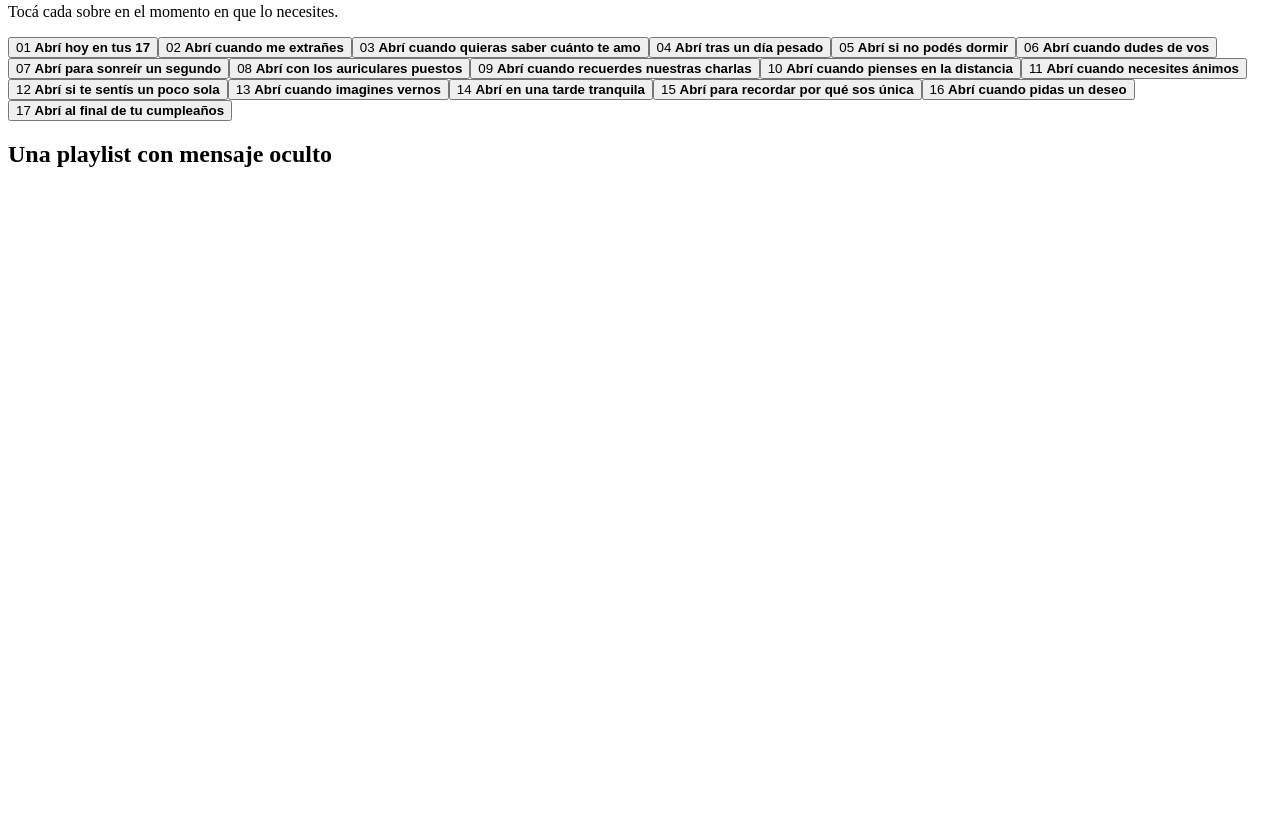
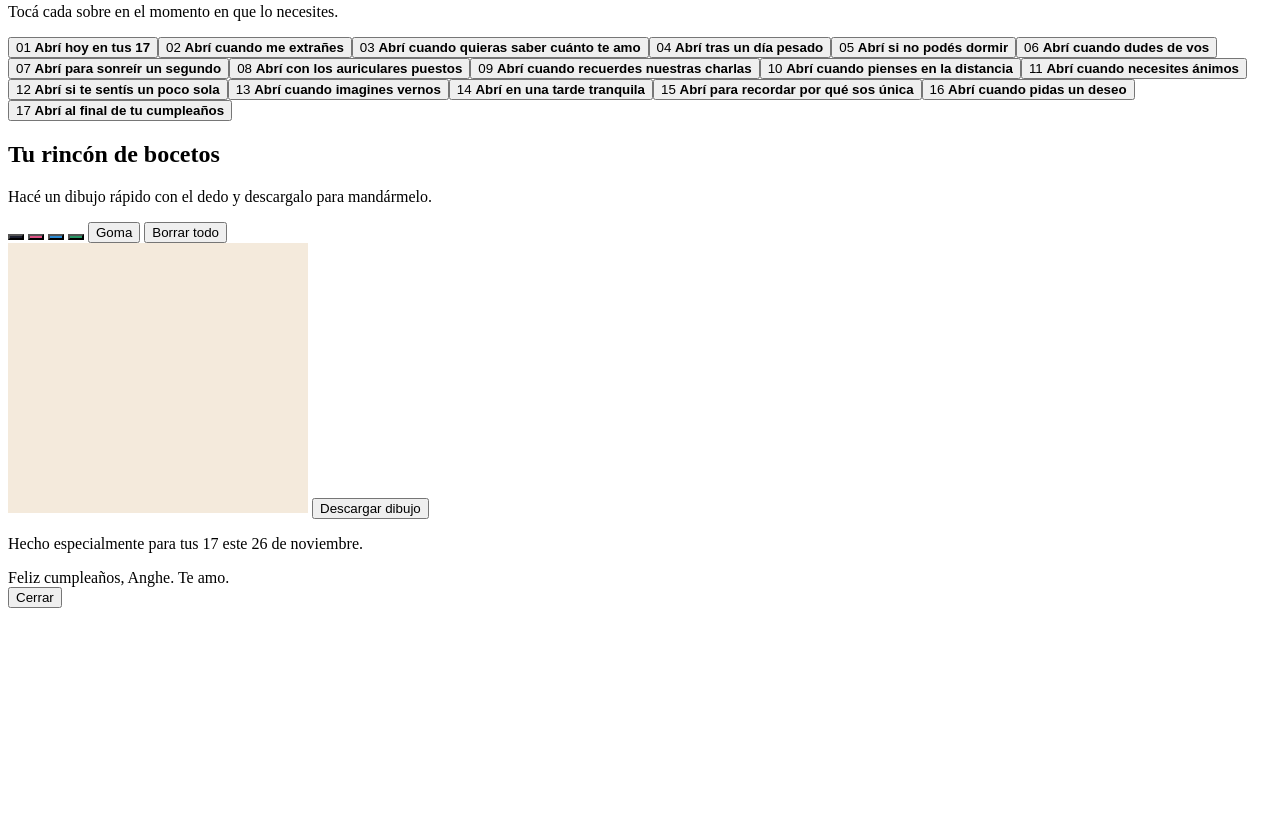
Before and after one commit to zozayaboii/felizcumpleanghe, a plain HTML site: page index.html in a window 1280 px wide. Shown: the part 292-1107 px from the top of the page. Drawn offline with Linux system fonts and the light colour scheme; a web font is replaced by a local one.

Commit message:
Update stylesheet and script version numbers
Updated version numbers for linked stylesheet and script.

```diff
--- a/index.html
+++ b/index.html
@@ -9,8 +9,8 @@
   <link rel="preconnect" href="https://fonts.googleapis.com">
   <link rel="preconnect" href="https://fonts.gstatic.com" crossorigin>
   <link href="https://fonts.googleapis.com/css2?family=Playfair+Display:ital,wght@0,600;1,500&family=Plus+Jakarta+Sans:wght@400;500;600&display=swap" rel="stylesheet">
-  <link rel="stylesheet" href="style.css?v=1" />
-  <script src="script.js?v=1" defer></script>
+  <link rel="stylesheet" href="style.css?v=2" />
+  <script src="script.js?v=2" defer></script>
 </head>
 <body>
   <div class="fondo-luces" aria-hidden="true"></div>
@@ -32,21 +32,6 @@
       <h2>Cartas para abrir cuando...</h2>
       <p class="bajada">Tocá cada sobre en el momento en que lo necesites.</p>
       <div id="sobres-grid" class="grid-sobres"></div>
-    </section>
-
-    <section class="bloque">
-      <h2>Una playlist con mensaje oculto</h2>
-      <p id="pista-playlist" class="pista"></p>
-      <div class="marco-spotify">
-        <iframe
-          id="spotify-frame"
-          width="100%"
-          height="620"
-          frameborder="0"
-          allow="autoplay; clipboard-write; encrypted-media; fullscreen; picture-in-picture"
-          loading="lazy">
-        </iframe>
-      </div>
     </section>
 
     <section class="bloque">
```
